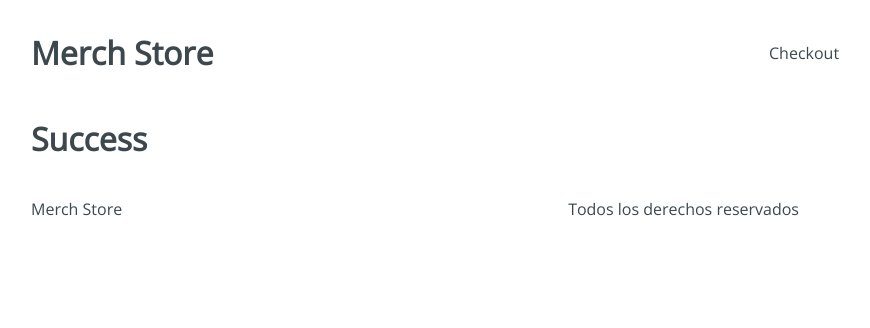
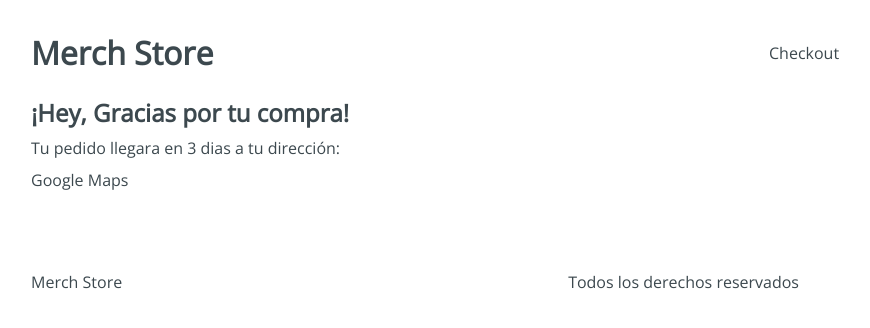
Before and after one commit to Edmundo0994/merchShop, a React app: page /checkout/success in a window 1280 px wide. Shown: the top 328 px of the page, without its empty margins (225-1095 px from the left). Built offline with nearby package versions, Linux system fonts and the light colour scheme.

Commit message:
[ADD] Payment and success markdown created

```diff
--- a/src/containers/Payment.jsx
+++ b/src/containers/Payment.jsx
@@ -1,9 +1,14 @@
 import React from "react";
+import "../styles/components/Payment.css";
 
 export default function Payment() {
   return (
-    <div>
-      <h1>Payment</h1>
+    <div className="Payment">
+      <div className="Payment-content">
+        <h3>Resument del pedido:</h3>
+        <div className="Payment-button">Boton de pago con Paypal</div>
+      </div>
+      <div />
     </div>
   );
 }
--- a/src/containers/Success.jsx
+++ b/src/containers/Success.jsx
@@ -1,9 +1,14 @@
 import React from "react";
+import "../styles/components/Success.css";
 
 export default function Success() {
   return (
-    <div>
-      <h1>Success</h1>
+    <div className="Success">
+      <div className="Success-content">
+        <h2>¡Hey, Gracias por tu compra!</h2>
+        <span>Tu pedido llegara en 3 dias a tu dirección:</span>
+        <div className="Success-map">Google Maps</div>
+      </div>
     </div>
   );
 }
```
